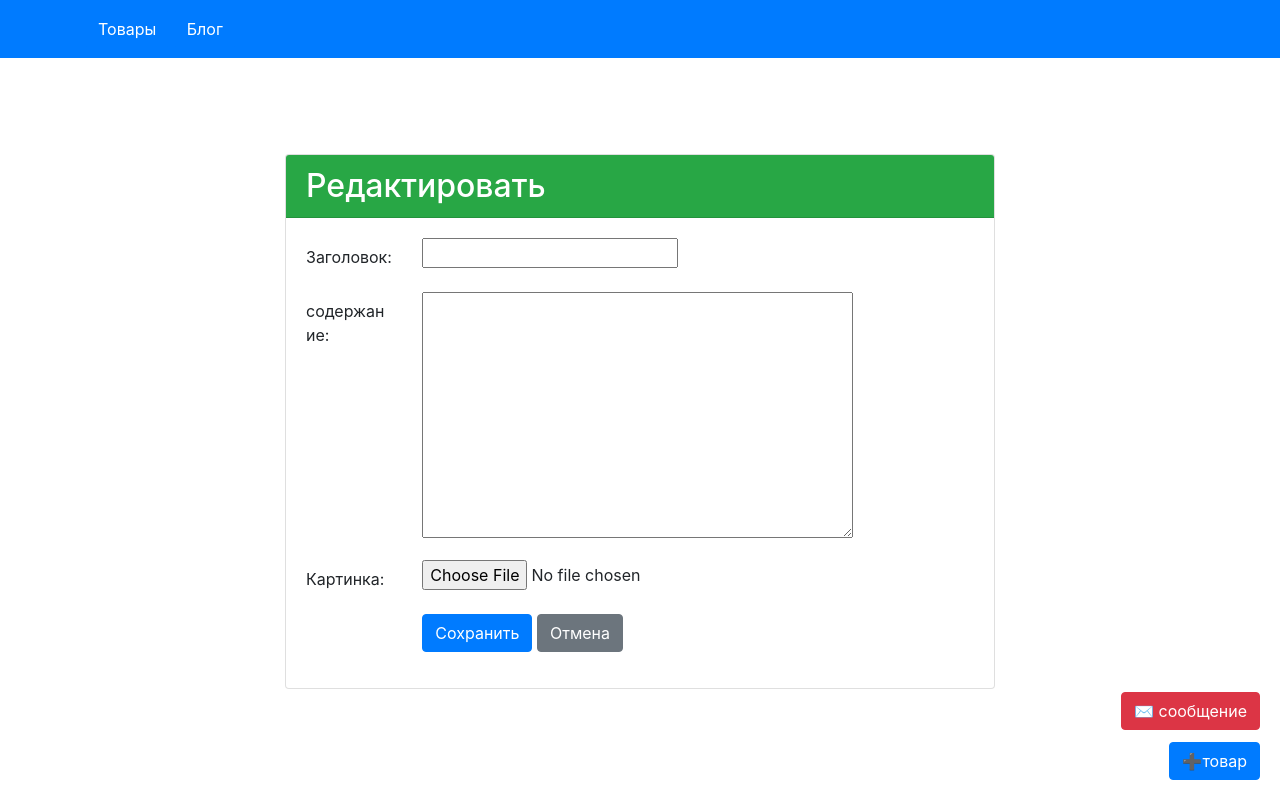
After one commit to petr-fol/20_2_homework, a Django app: page /blog/create/ in a window 1280 px wide. The commit adds this page. Run offline with Django 5.2, Linux system fonts and the light colour scheme; parts of the project's set-up code (start-up, migrations or seed data) failed here and were passed over; some libraries are stand-ins or nearby versions.

Commit message:
полноценный блог без багов

```diff
--- a/blog/models.py
+++ b/blog/models.py
@@ -33,7 +33,7 @@ class Message(models.Model):
 
     def save(self, *args, **kwargs):
         if not self.slug:
-            self.slug = slugify(self.title.value_to_string(self), separator='-')
+            self.slug = slugify(self.title, separator='-')
         super().save()
 
     def __str__(self):
--- /dev/null
+++ b/blog/templates/blog/message_form.html
@@ -0,0 +1,48 @@
+{% extends "base.html" %}
+
+{% block content %}
+<div class="container">
+    <div class="row justify-content-center align-items-center">
+        <div class="col-md-8 col-12 mt-5">
+            <div class="card">
+                <div class="card-header bg-success text-white">
+                    {% if is_editing %}
+                    <h2 class="mb-0">Изменить сообщение</h2>
+                    {% else %}
+                    <h2 class="mb-0">Редактировать</h2>
+                    {% endif %}
+                </div>
+                <div class="card-body">
+                    <form method="post" enctype="multipart/form-data">
+                        {% csrf_token %}
+                        <div class="mb-3 row">
+                            <label for="title" class="col-sm-2 col-form-label">Заголовок:</label>
+                            <div class="col-sm-10">
+                                {{ form.title }}
+                            </div>
+                        </div>
+                        <div class="mb-3 row">
+                            <label for="description" class="col-sm-2 col-form-label">содержание:</label>
+                            <div class="col-sm-10">
+                                {{ form.description }}
+                            </div>
+                        </div>
+                        <div class="mb-3 row">
+                            <label for="image" class="col-sm-2 col-form-label">Картинка:</label>
+                            <div class="col-sm-10">
+                                {{ form.image }}
+                            </div>
+                        </div>
+                        <div class="mb-3 row">
+                            <div class="col-sm-10 offset-sm-2">
+                                <button type="submit" class="btn btn-primary">Сохранить</button>
+                                <a class="btn btn-secondary" href="{% url 'message_list' %}">Отмена</a>
+                            </div>
+                        </div>
+                    </form>
+                </div>
+            </div>
+        </div>
+    </div>
+</div>
+{% endblock %}
--- a/blog/views.py
+++ b/blog/views.py
@@ -7,12 +7,12 @@ from blog.models import Message
 class MessageListView(ListView):
     model = Message
     template_name = 'product_list.html'
-    context_object_name = 'products'
+    context_object_name = 'messages'
 
 
 class MessageDetailView(DetailView):
     model = Message
-    context_object_name = 'product'
+    context_object_name = 'message'
 
 
 class MessageCreateView(CreateView):
--- a/config/urls.py
+++ b/config/urls.py
@@ -5,7 +5,7 @@ from django.urls import path, include
 
 urlpatterns = [
     path('admin/', admin.site.urls),
-    path('catalog/', include('catalog.urls')),
+    path('', include('catalog.urls')),
     path('blog/', include('blog.urls')),
 
 
```
Also changed, not shown: blog/templates/blog/message_confirm_delete.html (added, +39 -0 lines), blog/templates/blog/message_detail.html (added, +34 -0 lines), blog/templates/blog/message_list.html (+4 -5 lines), media/images/2023.09.10_19-52-23.jpg (added), media/images/2023.09.12_01-49-37.jpg (added), media/images/2023.09.12_01-49-37_kdUnEL4.jpg (added), media/images/2023.09.12_17-42-23.jpg (added), media/images/2023.10.10_20-02-16.jpg (added), media/images/2023.10.22_22-57-56.jpg (added).
